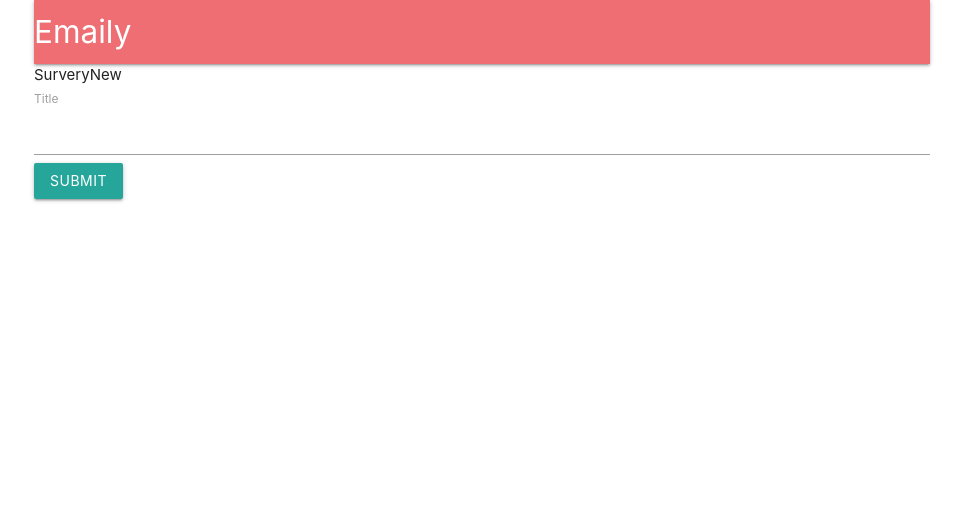
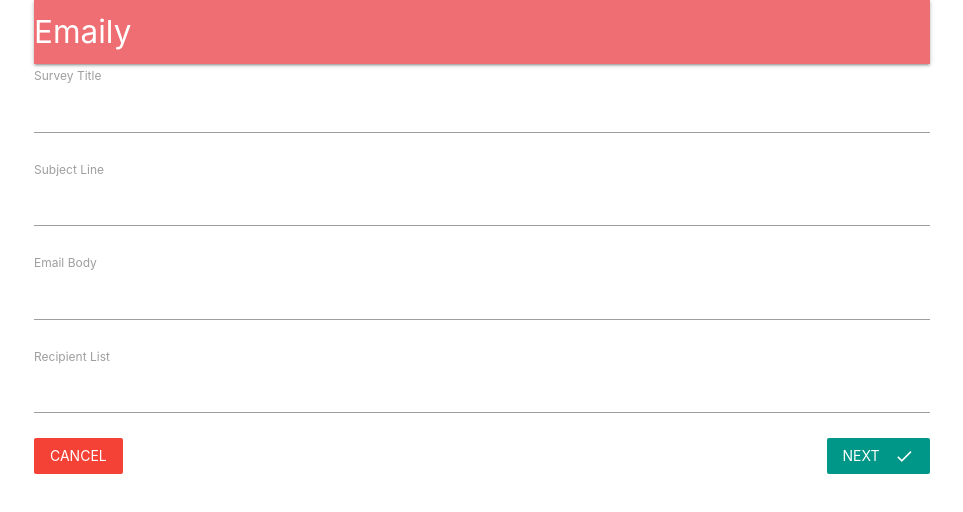
Before and after one commit to logan-barsell/emaily-app, a React (Create React App) app in the folder client/: page /surveys/new in a window 1280 px wide. Shown: the top 512 px of the page, without its empty margins (158-1121 px from the left). Built offline with nearby package versions, Linux system fonts and the light colour scheme; no server answers.

Commit message:
form validation

```diff
--- /dev/null
+++ b/client/src/components/surveys/SurveyField.js
@@ -0,0 +1,15 @@
+import React from 'react';
+
+const SurveyField = ({ input, label, meta: { touched, error } }) => {
+  return (
+    <div>
+      <label>{label}</label>
+      <input {...input} style={{ marginBottom: '5px' }} />
+      <div className="red-text" style={{ marginBottom: '20px' }}>
+        {touched && error}
+      </div>
+    </div>
+  );
+};
+
+export default SurveyField;
--- a/client/src/components/surveys/SurveyForm.js
+++ b/client/src/components/surveys/SurveyForm.js
@@ -1,20 +1,58 @@
 import React, { Component } from 'react';
 import { reduxForm, Field } from 'redux-form';
+import { Link } from 'react-router-dom';
+import SurveyField from './SurveyField';
+import _ from 'lodash';
+import validateEmails from '../../utils/validateEmails';
+
+const FIELDS = [
+  { label: 'Survey Title', name: 'title' },
+  { label: 'Subject Line', name: 'subject' },
+  { label: 'Email Body', name: 'body' },
+  { label: 'Recipient List', name: 'emails' }
+]
 
 class SurveyForm extends Component {
+  renderFields() {
+    return _.map(FIELDS, ({ label, name }) => {
+      return (
+        <Field key={name} component={SurveyField} type="text" label={label} name={name} />
+      );
+    });
+  }
+
   render() {
     return (
-      <form onSubmit={this.props.handleSubmit}>
-        <div>
-          <label htmlFor="surveyTitle">Title</label>
-          <Field name="surveyTitle" component="input" type="text" />
-        </div>
-        <button className="btn" type="submit">Submit</button>
+      <form onSubmit={this.props.handleSubmit(values => console.log(values))}>
+        {this.renderFields()}
+        <Link to="/surveys" className="red btn-flat white-text">
+          Cancel
+        </Link>
+        <button className="teal btn-flat right white-text" type="submit">
+          Next
+          <i className="material-icons right">done</i>
+        </button>
       </form>
     );
   }
 };
 
+function validate(values) {
+  const errors = {};
+
+  errors.emails = validateEmails(values.emails || '');
+
+  _.each(FIELDS, ({ name }) => {
+    if (!values[name]) {
+      errors[name] = `Please provide ${name}!`;
+    }
+  });
+
+
+  return errors;
+}
+
 export default reduxForm({
+  validate,
   form: 'surveyForm'
 })(SurveyForm);
--- a/client/src/components/surveys/SurveyNew.js
+++ b/client/src/components/surveys/SurveyNew.js
@@ -2,15 +2,11 @@
 import SurveyForm from './SurveyForm';
 
 class SurveyNew extends Component {
-  submit = values => {
-    console.log(values.surveyTitle);
-  }
 
   render() {
     return (
       <div>
-        SurveryNew
-        <SurveyForm onSubmit={this.submit} />
+        <SurveyForm />
       </div>
     );
   }
--- /dev/null
+++ b/client/src/utils/validateEmails.js
@@ -0,0 +1,15 @@
+const re = /^(([^<>()\[\]\\.,;:\s@"]+(\.[^<>()\[\]\\.,;:\s@"]+)*)|(".+"))@((\[[0-9]{1,3}\.[0-9]{1,3}\.[0-9]{1,3}\.[0-9]{1,3}])|(([a-zA-Z\-0-9]+\.)+[a-zA-Z]{2,}))$/
+
+export default (emails) => {
+  const invalidEmails = emails
+    .split(',')
+    .map(email => email.trim())
+    .filter(email => re.test(email) === false);
+
+  if (invalidEmails.length) {
+    return `These emails are invalid: ${invalidEmails}`;
+  }
+
+  return;
+
+};
```
